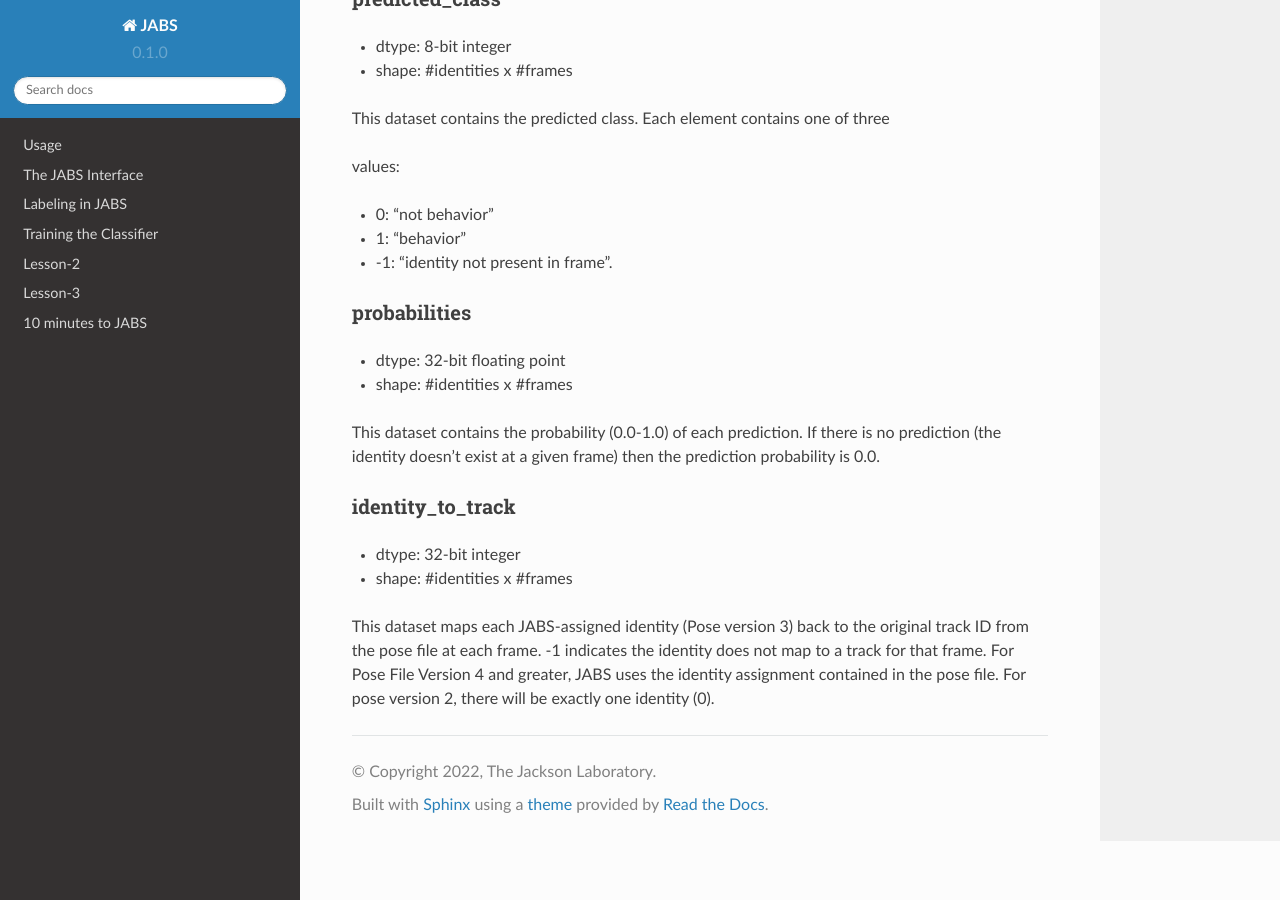
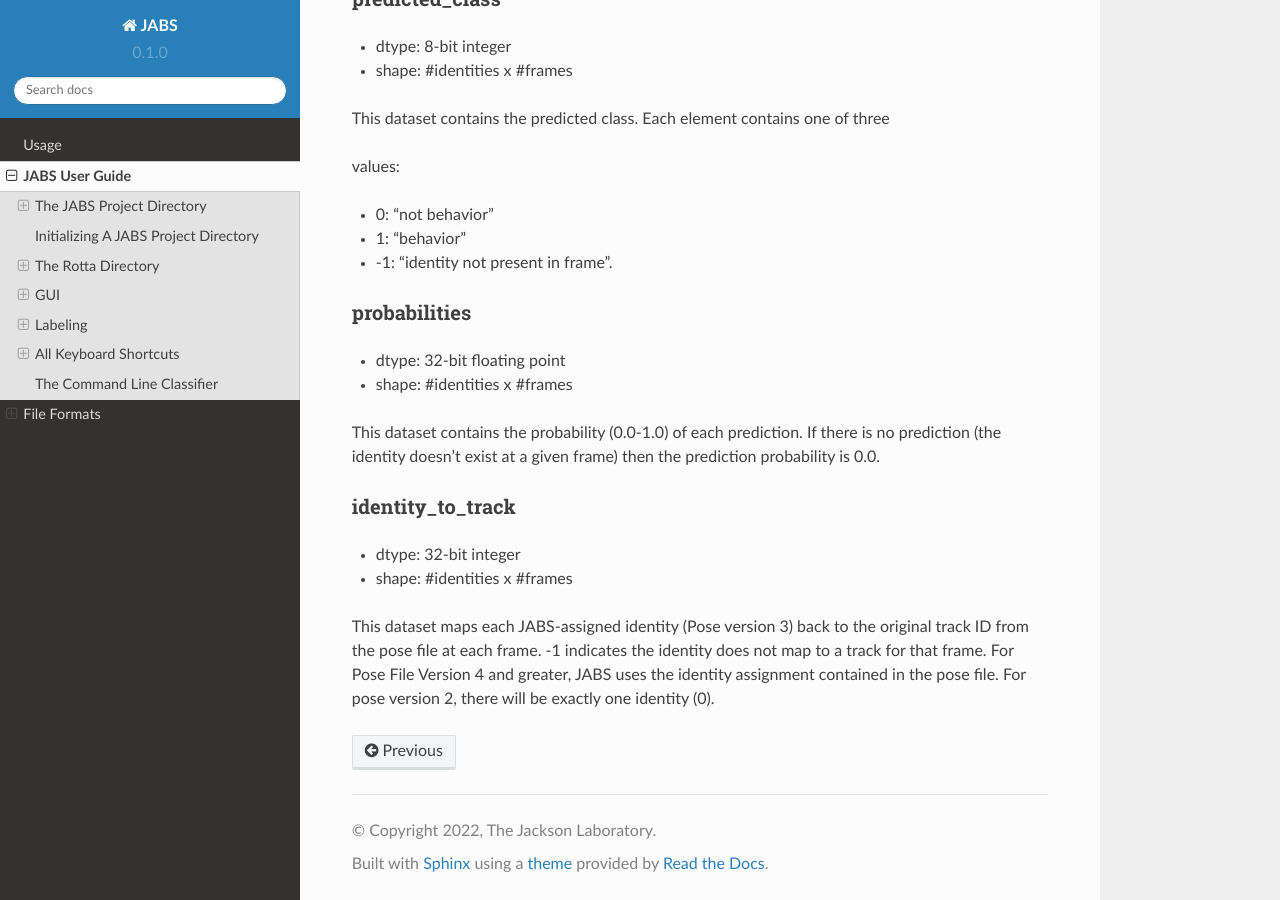
Before and after one commit to KumarLabJax/JABS-behavior-classifier, a Sphinx documentation site: the page built from docs/source/JABS_user_guide.rst, in a window 1280 px wide and 900 px high, scrolled down 13534 px. Built offline with Sphinx 7.4.7 and the Read the Docs theme 2.0.0, drawn with Linux system fonts in a browser that asks for light colours; pages that are not in the unit, such as notebooks, are missing from menus.

Commit message:
Update index.rst

```diff
--- a/docs/source/index.rst
+++ b/docs/source/index.rst
@@ -27,8 +27,5 @@ Contents
 .. toctree::
 
    usage
-   Classifier_training
-   Lesson-2
-   Lesson-3
-   10 minutes to JABS
+   JABS_user_guide
    notebooks/JABS_intro
```
